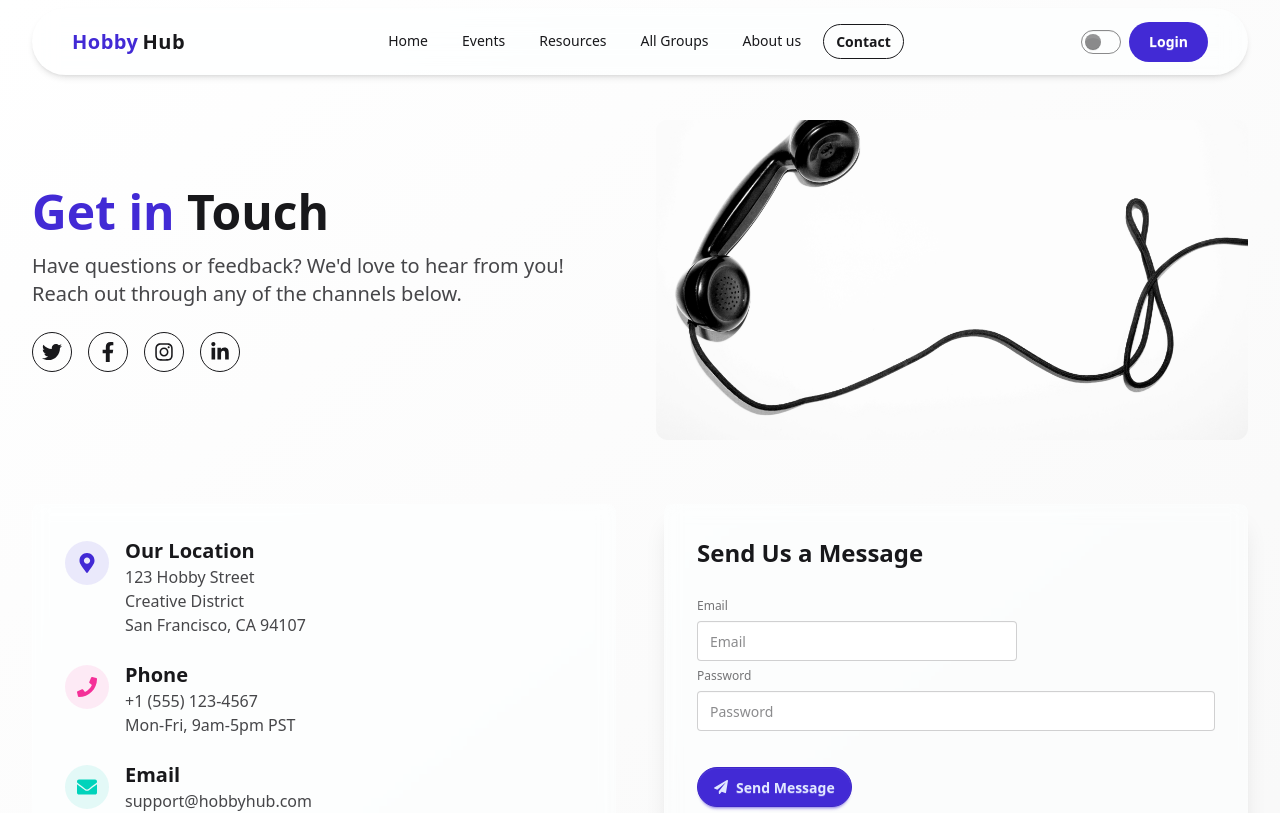
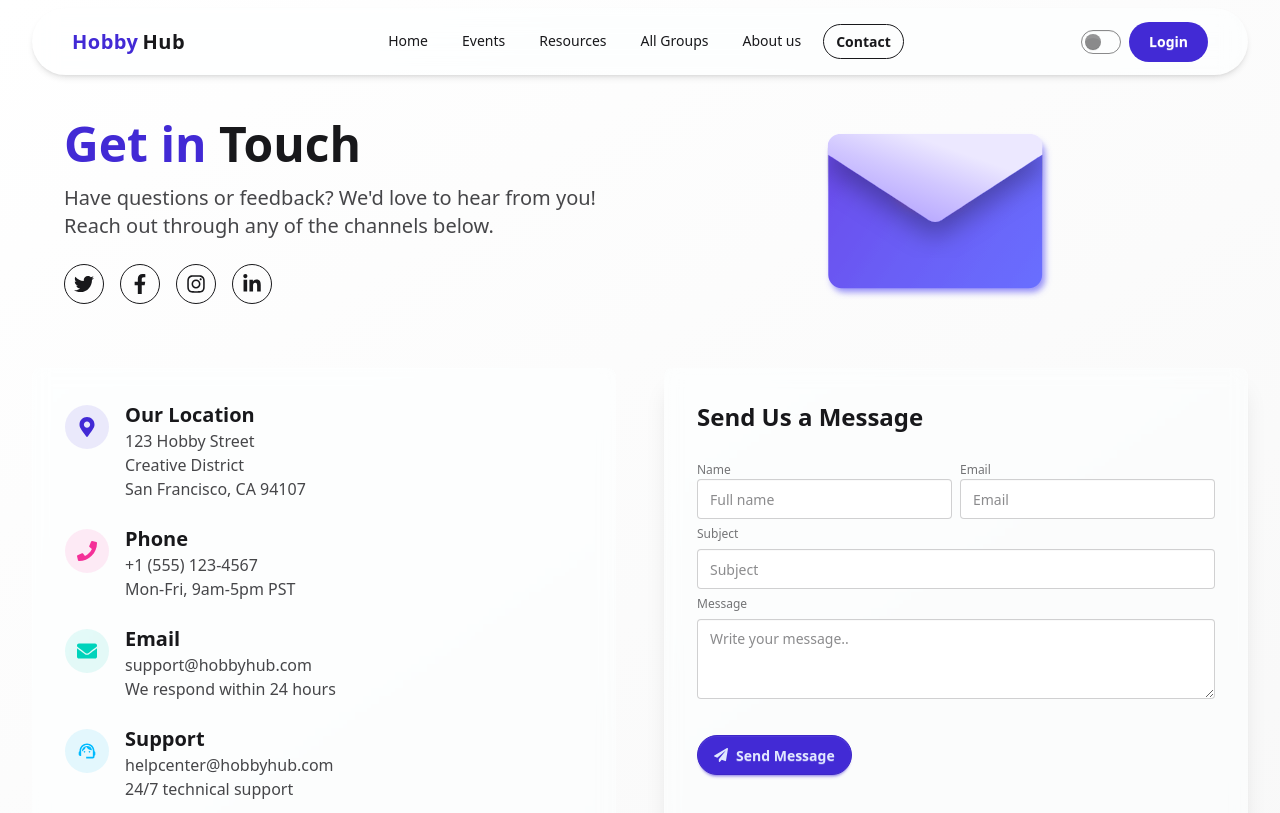
Before and after one commit to web-developer-belal/hobby-hub, a React (Vite) app: page /contact in a window 1280 px wide. Shown: the top 813 px of the page. Built offline with nearby package versions, Linux system fonts and the light colour scheme; no server answers.

Commit message:
Update contact page

```diff
--- a/src/components/SectionTitle.jsx
+++ b/src/components/SectionTitle.jsx
@@ -1,11 +1,11 @@
 const SectionTitle = ({ title, center = true, subtitle = null }) => {
   return (
-    <div className={`${center ? 'text-center' : 'text-left'} mb-12`}>
+    <div className={`${center ? 'text-center' : 'text-left'} mb-5`}>
       <h2 className="font-serif text-3xl md:text-4xl font-bold text-primary mb-3">
         {title}
       </h2>
       {subtitle && (
-        <p className="font-sans text-lg text-base-content/70 max-w-2xl mx-auto">
+        <p className="font-sans text-sm text-base-content/70 max-w-2xl mx-auto">
           {subtitle}
         </p>
       )}
--- a/src/pages/Contact.jsx
+++ b/src/pages/Contact.jsx
@@ -11,12 +11,21 @@ import {
 } from "react-icons/fa";
 import { MdSupportAgent } from "react-icons/md";
 import contactImage from "../assets/contact.jpg";
+import contactAnimation from "../assets/Animation - 1751020444575.json";
+import Lottie from "lottie-react";
+import { toast } from "react-toastify";
 
 const Contact = () => {
+  const sendData = (e) => {
+    e.preventDefault();
+    const form = e.target;
+    toast.success("Send message successfully");
+    form.reset();
+  };
   return (
     <div className="min-h-screen pt-30 bg-gradient-to-br from-base-100 to-base-200 py-12 px-4 sm:px-6 lg:px-8">
       {/* Hero Section with Image */}
-      <div className="max-w-7xl mx-auto flex flex-col md:flex-row items-center gap-8 mb-16">
+      <div className="max-w-7xl mx-auto flex flex-col md:flex-row items-center gap-8 mb-16 md:px-8">
         <div className="md:w-1/2">
           <h1 className="text-4xl md:text-5xl font-bold text-primary mb-4">
             Get in <span className="text-base-content">Touch</span>
@@ -43,11 +52,7 @@ const Contact = () => {
           </div>
         </div>
         <div className="md:w-1/2">
-          <img
-            src={contactImage}
-            alt="Contact us"
-            className="rounded-xl w-full h-auto max-h-80 object-cover"
-          />
+          <Lottie animationData={contactAnimation}></Lottie>
         </div>
       </div>
 
@@ -122,12 +127,31 @@ const Contact = () => {
           <h2 className="text-2xl font-bold mb-6 text-base-content">
             Send Us a Message
           </h2>
-          <form className="space-y-4">
+          <form onSubmit={sendData} className="space-y-4">
             <fieldset className="fieldset">
-              <label className="label">Email</label>
-              <input type="email w-full" className="input" placeholder="Email" />
-              <label className="label">Password</label>
-              <input type="password" className="input w-full" placeholder="Password" />
+              <div className="grid grid-cols-1 md:grid-cols-2 gap-2">
+                <div>
+                  <label className="label">Name</label>
+                  <input type="text" className="input" placeholder="Full name" required />
+                </div>
+                <div>
+                  <label className="label">Email</label>
+                  <input
+                    type="email"
+                    className="input"
+                    placeholder="Email" required
+                  />
+                </div>
+              </div>
+
+              <label className="label">Subject</label>
+              <input
+                type="text"
+                className="input w-full"
+                placeholder="Subject" required
+              />
+              <label className="label">Message</label>
+              <textarea name="message" className="textarea w-full" placeholder="Write your message.." required></textarea>
 
             </fieldset>
 
```
